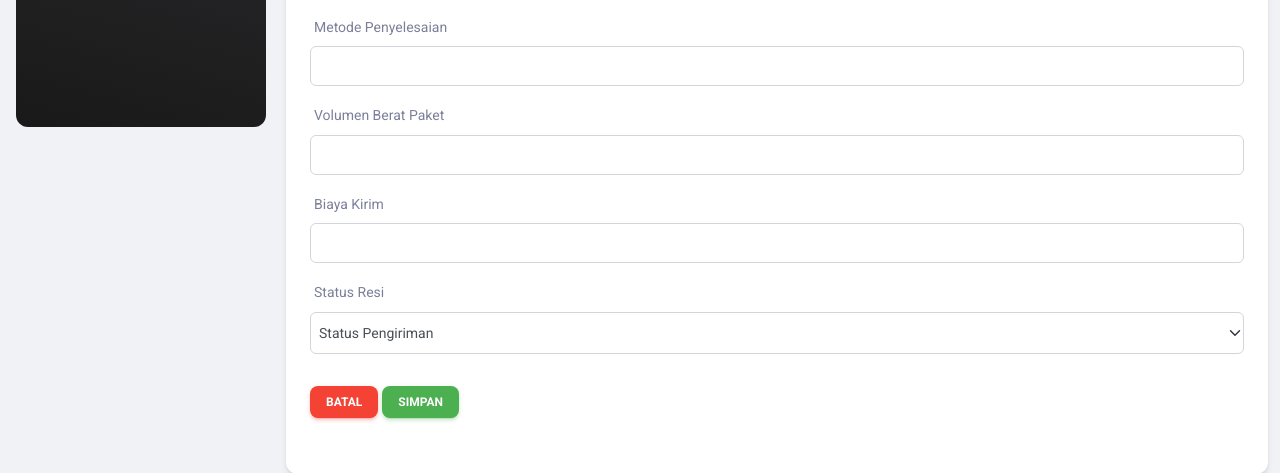
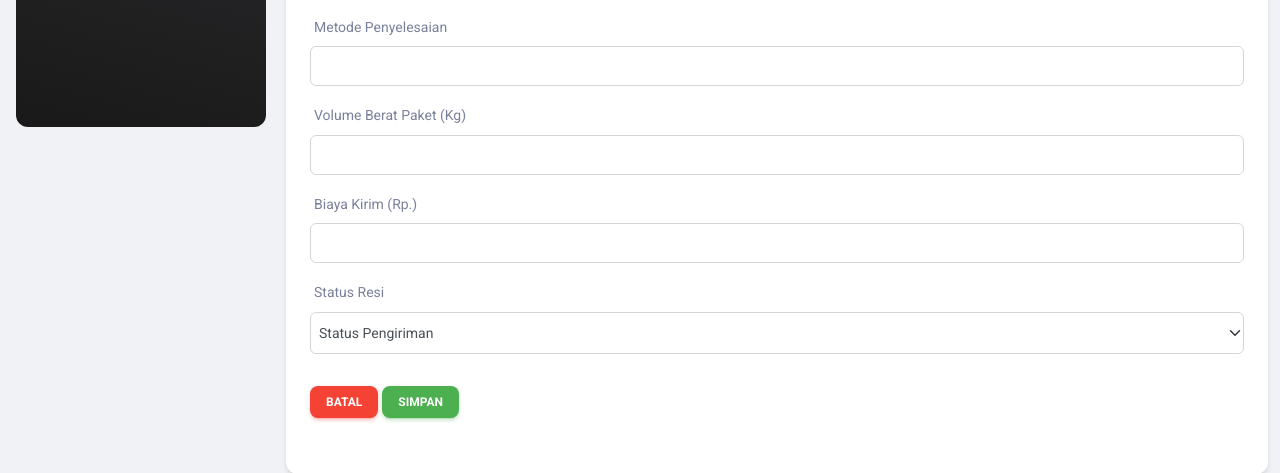
Before and after one commit to leonardi-sidabutar/jnt_rsa, a CodeIgniter app: page /database/index.php/admin/form_pengiriman/1 in a window 1280 px wide. Shown: the part 657-1130 px from the top of the page. Run offline with CodeIgniter, Linux system fonts and the light colour scheme; a user stored in the database is signed in; data comes from the database, SQL or seed files in the repository; data that the repository does not hold is empty; some libraries are stand-ins or nearby versions.

Commit message:
update teks sedikiti

```diff
--- a/application/views/admin/form_pengiriman.php
+++ b/application/views/admin/form_pengiriman.php
@@ -79,12 +79,12 @@
                                 <input type="text" class="form-control" value="<?=$row['metode_penyelesaian']?>"
                                     name="metode_penyelesaian">
                             </div>
-                            <label class="form-label">Volumen Berat Paket</label>
+                            <label class="form-label">Volume Berat Paket (Kg)</label>
                             <div class="input-group input-group-outline mb-3">
                                 <input type="text" class="form-control" value="<?=$row['volume_berat_paket']?>"
                                     name="volume_berat">
                             </div>
-                            <label class="form-label">Biaya Kirim</label>
+                            <label class="form-label">Biaya Kirim (Rp.)</label>
                             <div class="input-group input-group-outline mb-3">
                                 <input type="text" class="form-control" value="<?=$row['biaya_kirim']?>" name="biaya">
                             </div>
--- a/application/views/admin/pengiriman.php
+++ b/application/views/admin/pengiriman.php
@@ -75,7 +75,7 @@
                                         <th class="text-center text-uppercase text-dark text-xxs font-weight-bolder">
                                             Volume<br>Berat Paket<br>(Kg)</th>
                                         <th class="text-center text-uppercase text-dark text-xxs font-weight-bolder">
-                                            Jumlah<br>Biaya Kirim</th>
+                                            Jumlah<br>Biaya Kirim (Rp.)</th>
                                         <th class="text-center text-uppercase text-dark text-xxs font-weight-bolder">
                                             Status<br>Resi</th>
                                         <th class="text-center text-uppercase text-dark text-xxs font-weight-bolder">
```
